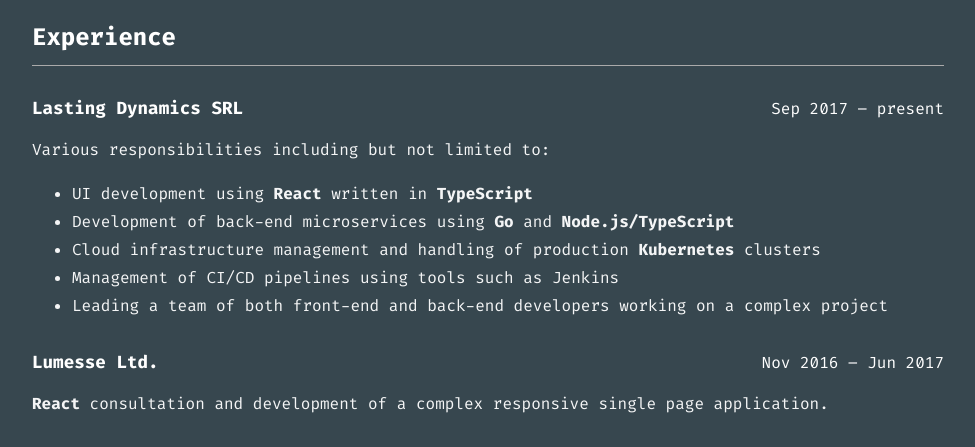
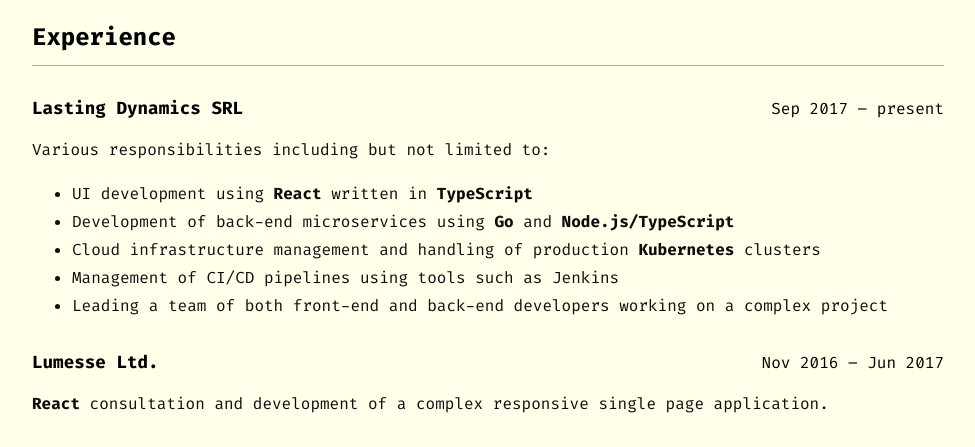
Before and after one commit to patrislav/patrislav.github.io, a Gatsby site: page / in a window 1280 px wide. Shown: the part 133-580 px from the top of the page, without its empty margins (152-1127 px from the left). Built offline with nearby package versions, Linux system fonts and the light colour scheme; Gatsby itself is replaced by a stand-in of ours.

Commit message:
Support for prefers-color-scheme

```diff
--- a/gatsby-ssr.js
+++ b/gatsby-ssr.js
@@ -18,3 +18,9 @@ exports.wrapPageElement = ({ element }) => (
     {element}
   </React.Fragment>
 )
+
+exports.onRenderBody = ({ setBodyAttributes }) => {
+  setBodyAttributes({
+    className: 'light',
+  })
+}
--- a/src/Baseline.tsx
+++ b/src/Baseline.tsx
@@ -13,11 +13,25 @@ const useStyles = makeStyles<Theme>(theme => ({
     '*, *::before, *::after': {
       boxSizing: 'inherit',
     },
+    // prevent Flash Of Unstyled Text
+    '.wf-loading *': {
+      color: 'rgba(0,0,0,0) !important',
+    },
     body: {
       margin: 0,
       fontFamily: '"Fira Code", monospace',
       backgroundColor: theme.palette.primary.main,
       color: theme.palette.primary.contrastText,
+
+      '&.light': {
+        '--main-color': '255, 255, 234',
+        '--text-color': '0, 0, 0',
+      },
+
+      '&.dark': {
+        '--main-color': '55, 71, 79',
+        '--text-color': '255, 255, 255',
+      },
     },
   },
 }))
--- a/src/Root.tsx
+++ b/src/Root.tsx
@@ -1,4 +1,5 @@
 import React from 'react'
+import Helmet from 'react-helmet'
 import { ThemeProvider } from '@material-ui/styles'
 import { theme } from './styles'
 
@@ -6,8 +7,32 @@ interface Props {
   children: React.ReactElement
 }
 
+const themeScript = `
+  (function(){
+    function setTheme(theme) {
+      const cls = document.body.classList
+      cls.remove('dark', 'light')
+      cls.add(theme)
+    }
+    function setPreferredTheme(e) {
+      if (e.matches) setTheme('dark')
+      else setTheme('light')
+    }
+    const prefersDark = window.matchMedia('(prefers-color-scheme: dark)')
+    prefersDark.addListener(setPreferredTheme)
+    setPreferredTheme(prefersDark)
+  })()
+`
+
 function Root({ children }: Props) {
-  return <ThemeProvider theme={theme}>{children}</ThemeProvider>
+  return (
+    <>
+      <Helmet>
+        <script type="text/javascript">{themeScript}</script>
+      </Helmet>
+      <ThemeProvider theme={theme}>{children}</ThemeProvider>
+    </>
+  )
 }
 
 export default Root
--- a/src/styles.ts
+++ b/src/styles.ts
@@ -1,10 +1,10 @@
 export const theme = {
   palette: {
     primary: {
-      main: '#37474f',
+      main: 'rgb(var(--main-color))',
       light: '#62727b',
       dark: '#102027',
-      contrastText: '#ffffff',
+      contrastText: 'rgb(var(--text-color))',
     },
   },
 }
```
